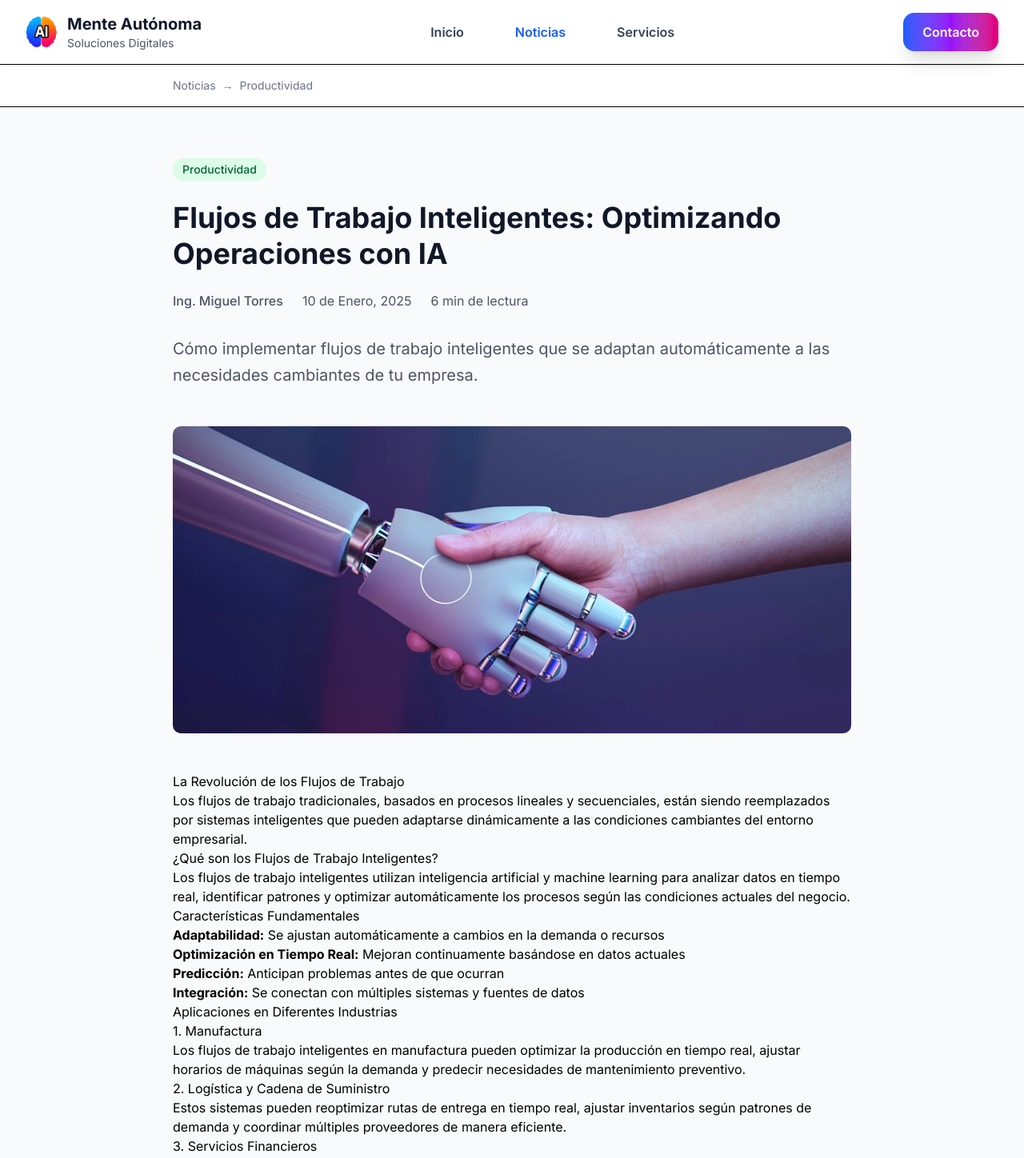
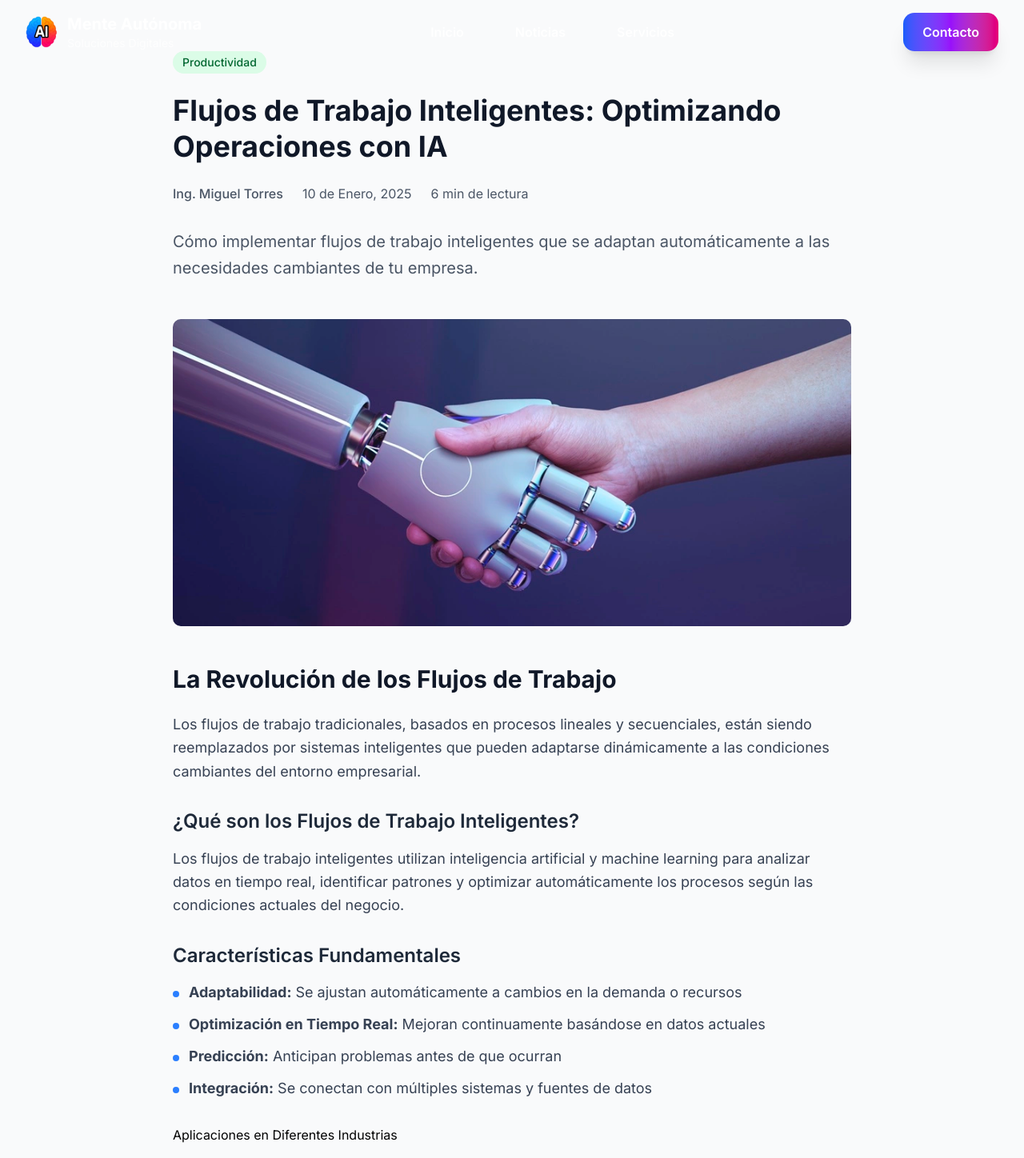
Before and after one commit to ahumada985/mente-autonoma-web, a Next.js app: page /noticias/flujos-de-trabajo-inteligentes in a window 1280 px wide. Shown: the top 1448 px of the page at 80% size. Built offline with nearby package versions, Linux system fonts and the light colour scheme; no server answers.

Commit message:
v2.7 OK FALTA CREAR DEMO AJUSTAR HEADER SRICKY

```diff
--- a/src/app/contacto/page.jsx
+++ b/src/app/contacto/page.jsx
@@ -65,12 +65,11 @@ export default function Contacto() {
               </Link>
             </nav>
 
-            <div className="flex items-center space-x-4">
-              <Link href="/contacto" className={`px-4 py-2 rounded-lg font-semibold transition-all duration-300 transform hover:scale-105 ${
-                isHeaderSticky
-                  ? 'text-blue-600'
-                  : 'text-white'
-              }`}>
+           <div className="flex items-center space-x-4">
+              <Link
+                href="/contacto"
+                className="bg-gradient-to-r from-blue-600 via-purple-600 to-pink-600 hover:from-blue-700 hover:via-purple-700 hover:to-pink-700 text-white px-6 py-3 rounded-xl font-semibold transition-all duration-300 transform hover:scale-105 shadow-xl border-0 backdrop-blur-sm"
+              >
                 Contacto
               </Link>
             </div>
@@ -213,7 +212,7 @@ export default function Contacto() {
           </p>
           <button
             onClick={() => setIsContactModalOpen(true)}
-            className="bg-white text-gray-900 px-8 py-4 rounded-xl font-bold text-lg hover:bg-gray-100 transition-all duration-300 transform hover:scale-105 shadow-lg"
+            className="bg-gradient-to-r from-blue-600 via-purple-600 to-pink-600 hover:from-blue-700 hover:via-purple-700 hover:to-pink-700 text-white px-8 py-4 rounded-xl font-bold text-lg transition-all duration-300 transform hover:scale-105 shadow-xl border-0 backdrop-blur-sm"
           >
             🚀 Iniciar Proyecto
           </button>
--- a/src/app/noticias/automatizacion-inteligente-avanzada/page.tsx
+++ b/src/app/noticias/automatizacion-inteligente-avanzada/page.tsx
@@ -2,32 +2,49 @@
 
 import Footer from '@/components/Footer';
 import Link from 'next/link';
+import { useState, useEffect } from 'react';
 
 export default function NoticiaAutomatizacion() {
+  const [isHeaderSticky, setIsHeaderSticky] = useState(false);
+
+  useEffect(() => {
+    const handleScroll = () => {
+      const scrollPosition = window.scrollY;
+      setIsHeaderSticky(scrollPosition > 100);
+    };
+
+    window.addEventListener('scroll', handleScroll);
+    return () => window.removeEventListener('scroll', handleScroll);
+  }, []);
+
   return (
     <div className="min-h-screen bg-gray-50">
       {/* Header especial para páginas legales */}
-      <header className="bg-white border-b border-gray-200 sticky top-0 z-50 shadow-sm">
+      <header className={`fixed top-0 left-0 right-0 z-50 transition-all duration-300 ${
+        isHeaderSticky
+          ? 'bg-white border-b border-gray-200 shadow-sm'
+          : 'bg-transparent'
+      }`}>
         <div className="max-w-7xl mx-auto px-4 sm:px-6 lg:px-8">
           <div className="flex justify-between items-center h-20">
             {/* Logo */}
             <Link href="/" className="flex items-center space-x-3 group">
               <img src="/logo_final.png" alt="Mente Autónoma" className="w-10 h-10 object-contain" />
               <div>
-                <h1 className="text-xl font-bold text-gray-900">Mente Autónoma</h1>
-                <p className="text-sm text-gray-600">Soluciones Digitales</p>
+                <h1 className={`text-xl font-bold ${isHeaderSticky ? 'text-gray-900' : 'text-white'}`}>Mente Autónoma</h1>
+                <p className={`text-sm ${isHeaderSticky ? 'text-gray-600' : 'text-white/80'}`}>Soluciones Digitales</p>
               </div>
             </Link>
 
             {/* Menu */}
             <nav className="hidden md:flex space-x-8">
-              <Link href="/" className="text-gray-700 hover:text-blue-600 px-4 py-2 rounded-lg font-semibold transition-all duration-300 transform hover:scale-105">
+              <Link href="/" className={`${isHeaderSticky ? 'text-gray-700 hover:text-blue-600' : 'text-white/90 hover:text-white'} px-4 py-2 rounded-lg font-semibold transition-all duration-300 transform hover:scale-105`}>
                 Inicio
               </Link>
-              <Link href="/noticias" className="text-blue-600 px-4 py-2 rounded-lg font-semibold transition-all duration-300 transform hover:scale-105">
+              <Link href="/noticias" className={`${isHeaderSticky ? 'text-blue-600' : 'text-white'} px-4 py-2 rounded-lg font-semibold transition-all duration-300 transform hover:scale-105`}>
                 Noticias
               </Link>
-              <Link href="/servicios-desarrollo-web" className="text-gray-700 hover:text-blue-600 px-4 py-2 rounded-lg font-semibold transition-all duration-300 transform hover:scale-105">
+              <Link href="/servicios-desarrollo-web" className={`${isHeaderSticky ? 'text-gray-700 hover:text-blue-600' : 'text-white/90 hover:text-white'} px-4 py-2 rounded-lg font-semibold transition-all duration-300 transform hover:scale-105`}>
                 Servicios
               </Link>
             </nav>
@@ -45,16 +62,7 @@ export default function NoticiaAutomatizacion() {
         </div>
       </header>
 
-      {/* Breadcrumb */}
-      <nav className="bg-white border-b border-gray-200">
-        <div className="max-w-4xl mx-auto px-6 py-4">
-          <div className="flex items-center space-x-2 text-sm text-gray-500">
-            <Link href="/noticias" className="hover:text-blue-600">Noticias</Link>
-            <span>→</span>
-            <span>Automatización</span>
-          </div>
-        </div>
-      </nav>
+
 
       {/* Artículo Principal */}
       <article className="py-16">
@@ -99,32 +107,50 @@ export default function NoticiaAutomatizacion() {
           </div>
 
           {/* Contenido del Artículo */}
-          <div className="prose prose-lg max-w-none">
-            <h2>La Revolución de la Automatización Empresarial</h2>
+          <div className="prose prose-lg max-w-none space-y-8">
+            <div>
+              <h2 className="text-3xl font-bold text-gray-900 mb-6">La Revolución de la Automatización Empresarial</h2>
 
-            <p>
+              <p className="text-lg text-gray-700 leading-relaxed mb-6">
                 En la era digital actual, la automatización inteligente se ha convertido en un pilar fundamental
                 para la competitividad empresarial. Las organizaciones que implementan soluciones de IA avanzadas
                 están experimentando transformaciones radicales en sus operaciones diarias.
               </p>
+            </div>
 
-            <h3>¿Qué es la Automatización Inteligente?</h3>
+            <div>
+              <h3 className="text-2xl font-semibold text-gray-800 mb-4">¿Qué es la Automatización Inteligente?</h3>
 
-            <p>
+              <p className="text-lg text-gray-700 leading-relaxed mb-6">
                 La automatización inteligente combina tecnologías de automatización robótica de procesos (RPA)
                 con capacidades de inteligencia artificial y machine learning. Esta sinergia permite que los
                 sistemas no solo ejecuten tareas repetitivas, sino que también aprendan, se adapten y tomen
                 decisiones inteligentes en tiempo real.
               </p>
+            </div>
 
-            <h3>Beneficios Cuantificables</h3>
+            <div>
+              <h3 className="text-2xl font-semibold text-gray-800 mb-4">Beneficios Cuantificables</h3>
 
-            <ul>
-              <li><strong>Productividad:</strong> Incremento del 40% en la eficiencia operativa</li>
-              <li><strong>Precisión:</strong> Reducción del 60% en errores operativos</li>
-              <li><strong>Costos:</strong> Ahorro del 30% en gastos operativos</li>
-              <li><strong>Escalabilidad:</strong> Capacidad de manejar volúmenes 10x mayores</li>
+              <ul className="space-y-3 mb-6">
+                <li className="flex items-start space-x-3">
+                  <span className="w-2 h-2 bg-blue-500 rounded-full mt-3 flex-shrink-0"></span>
+                  <span className="text-lg text-gray-700"><strong>Productividad:</strong> Incremento del 40% en la eficiencia operativa</span>
+                </li>
+                <li className="flex items-start space-x-3">
+                  <span className="w-2 h-2 bg-blue-500 rounded-full mt-3 flex-shrink-0"></span>
+                  <span className="text-lg text-gray-700"><strong>Precisión:</strong> Reducción del 60% en errores operativos</span>
+                </li>
+                <li className="flex items-start space-x-3">
+                  <span className="w-2 h-2 bg-blue-500 rounded-full mt-3 flex-shrink-0"></span>
+                  <span className="text-lg text-gray-700"><strong>Costos:</strong> Ahorro del 30% en gastos operativos</span>
+                </li>
+                <li className="flex items-start space-x-3">
+                  <span className="w-2 h-2 bg-blue-500 rounded-full mt-3 flex-shrink-0"></span>
+                  <span className="text-lg text-gray-700"><strong>Escalabilidad:</strong> Capacidad de manejar volúmenes 10x mayores</span>
+                </li>
               </ul>
+            </div>
 
             <h3>Casos de Uso Principales</h3>
 
--- a/src/app/noticias/flujos-de-trabajo-inteligentes/page.tsx
+++ b/src/app/noticias/flujos-de-trabajo-inteligentes/page.tsx
@@ -2,32 +2,49 @@
 
 import Footer from '@/components/Footer';
 import Link from 'next/link';
+import { useState, useEffect } from 'react';
 
 export default function NoticiaFlujosTrabajo() {
+  const [isHeaderSticky, setIsHeaderSticky] = useState(false);
+
+  useEffect(() => {
+    const handleScroll = () => {
+      const scrollPosition = window.scrollY;
+      setIsHeaderSticky(scrollPosition > 100);
+    };
+
+    window.addEventListener('scroll', handleScroll);
+    return () => window.removeEventListener('scroll', handleScroll);
+  }, []);
+
   return (
     <div className="min-h-screen bg-gray-50">
       {/* Header especial para páginas legales */}
-      <header className="bg-white border-b border-gray-200 sticky top-0 z-50 shadow-sm">
+      <header className={`fixed top-0 left-0 right-0 z-50 transition-all duration-300 ${
+        isHeaderSticky
+          ? 'bg-white border-b border-gray-200 shadow-sm'
+          : 'bg-transparent'
+      }`}>
         <div className="max-w-7xl mx-auto px-4 sm:px-6 lg:px-8">
           <div className="flex justify-between items-center h-20">
             {/* Logo */}
             <Link href="/" className="flex items-center space-x-3 group">
               <img src="/logo_final.png" alt="Mente Autónoma" className="w-10 h-10 object-contain" />
               <div>
-                <h1 className="text-xl font-bold text-gray-900">Mente Autónoma</h1>
-                <p className="text-sm text-gray-600">Soluciones Digitales</p>
+                <h1 className={`text-xl font-bold ${isHeaderSticky ? 'text-gray-900' : 'text-white'}`}>Mente Autónoma</h1>
+                <p className={`text-sm ${isHeaderSticky ? 'text-gray-600' : 'text-white/80'}`}>Soluciones Digitales</p>
               </div>
             </Link>
 
             {/* Menu */}
             <nav className="hidden md:flex space-x-8">
-              <Link href="/" className="text-gray-700 hover:text-blue-600 px-4 py-2 rounded-lg font-semibold transition-all duration-300 transform hover:scale-105">
+              <Link href="/" className={`${isHeaderSticky ? 'text-gray-700 hover:text-blue-600' : 'text-white/90 hover:text-white'} px-4 py-2 rounded-lg font-semibold transition-all duration-300 transform hover:scale-105`}>
                 Inicio
               </Link>
-              <Link href="/noticias" className="text-blue-600 px-4 py-2 rounded-lg font-semibold transition-all duration-300 transform hover:scale-105">
+              <Link href="/noticias" className={`${isHeaderSticky ? 'text-blue-600' : 'text-white'} px-4 py-2 rounded-lg font-semibold transition-all duration-300 transform hover:scale-105`}>
                 Noticias
               </Link>
-              <Link href="/servicios-desarrollo-web" className="text-gray-700 hover:text-blue-600 px-4 py-2 rounded-lg font-semibold transition-all duration-300 transform hover:scale-105">
+              <Link href="/servicios-desarrollo-web" className={`${isHeaderSticky ? 'text-gray-700 hover:text-blue-600' : 'text-white/90 hover:text-white'} px-4 py-2 rounded-lg font-semibold transition-all duration-300 transform hover:scale-105`}>
                 Servicios
               </Link>
             </nav>
@@ -45,16 +62,7 @@ export default function NoticiaFlujosTrabajo() {
         </div>
       </header>
 
-      {/* Breadcrumb */}
-      <nav className="bg-white border-b border-gray-200">
-        <div className="max-w-4xl mx-auto px-6 py-4">
-          <div className="flex items-center space-x-2 text-sm text-gray-500">
-            <Link href="/noticias" className="hover:text-blue-600">Noticias</Link>
-            <span>→</span>
-            <span>Productividad</span>
-          </div>
-        </div>
-      </nav>
+
 
       {/* Artículo Principal */}
       <article className="py-16">
@@ -99,31 +107,49 @@ export default function NoticiaFlujosTrabajo() {
           </div>
 
           {/* Contenido del Artículo */}
-          <div className="prose prose-lg max-w-none">
-            <h2>La Revolución de los Flujos de Trabajo</h2>
+          <div className="prose prose-lg max-w-none space-y-8">
+            <div>
+              <h2 className="text-3xl font-bold text-gray-900 mb-6">La Revolución de los Flujos de Trabajo</h2>
 
-            <p>
+              <p className="text-lg text-gray-700 leading-relaxed mb-6">
                 Los flujos de trabajo tradicionales, basados en procesos lineales y secuenciales,
                 están siendo reemplazados por sistemas inteligentes que pueden adaptarse dinámicamente
                 a las condiciones cambiantes del entorno empresarial.
               </p>
+            </div>
 
-            <h3>¿Qué son los Flujos de Trabajo Inteligentes?</h3>
+            <div>
+              <h3 className="text-2xl font-semibold text-gray-800 mb-4">¿Qué son los Flujos de Trabajo Inteligentes?</h3>
 
-            <p>
+              <p className="text-lg text-gray-700 leading-relaxed mb-6">
                 Los flujos de trabajo inteligentes utilizan inteligencia artificial y machine learning
                 para analizar datos en tiempo real, identificar patrones y optimizar automáticamente
                 los procesos según las condiciones actuales del negocio.
               </p>
+            </div>
 
-            <h3>Características Fundamentales</h3>
+            <div>
+              <h3 className="text-2xl font-semibold text-gray-800 mb-4">Características Fundamentales</h3>
 
-            <ul>
-              <li><strong>Adaptabilidad:</strong> Se ajustan automáticamente a cambios en la demanda o recursos</li>
-              <li><strong>Optimización en Tiempo Real:</strong> Mejoran continuamente basándose en datos actuales</li>
-              <li><strong>Predicción:</strong> Anticipan problemas antes de que ocurran</li>
-              <li><strong>Integración:</strong> Se conectan con múltiples sistemas y fuentes de datos</li>
+              <ul className="space-y-3 mb-6">
+                <li className="flex items-start space-x-3">
+                  <span className="w-2 h-2 bg-blue-500 rounded-full mt-3 flex-shrink-0"></span>
+                  <span className="text-lg text-gray-700"><strong>Adaptabilidad:</strong> Se ajustan automáticamente a cambios en la demanda o recursos</span>
+                </li>
+                <li className="flex items-start space-x-3">
+                  <span className="w-2 h-2 bg-blue-500 rounded-full mt-3 flex-shrink-0"></span>
+                  <span className="text-lg text-gray-700"><strong>Optimización en Tiempo Real:</strong> Mejoran continuamente basándose en datos actuales</span>
+                </li>
+                <li className="flex items-start space-x-3">
+                  <span className="w-2 h-2 bg-blue-500 rounded-full mt-3 flex-shrink-0"></span>
+                  <span className="text-lg text-gray-700"><strong>Predicción:</strong> Anticipan problemas antes de que ocurran</span>
+                </li>
+                <li className="flex items-start space-x-3">
+                  <span className="w-2 h-2 bg-blue-500 rounded-full mt-3 flex-shrink-0"></span>
+                  <span className="text-lg text-gray-700"><strong>Integración:</strong> Se conectan con múltiples sistemas y fuentes de datos</span>
+                </li>
               </ul>
+            </div>
 
             <h3>Aplicaciones en Diferentes Industrias</h3>
 
--- a/src/app/servicios-desarrollo-web/page.tsx
+++ b/src/app/servicios-desarrollo-web/page.tsx
@@ -1,6 +1,6 @@
 'use client';
 
-import { useState } from 'react';
+import { useState, useEffect }  from 'react';
 import Link from 'next/link';
 import Header from '@/components/Header';
 import Footer from '@/components/Footer';
@@ -12,6 +12,7 @@ export default function ServiciosDesarrolloWeb() {
   const [selectedPlan, setSelectedPlan] = useState<string | null>(null);
   const [showQuoteForm, setShowQuoteForm] = useState(false);
   const [isContactModalOpen, setIsContactModalOpen] = useState(false);
+  const [isHeaderSticky, setIsHeaderSticky] = useState(false);
 
   const plans = {
     wordpress: [
@@ -243,43 +244,53 @@ export default function ServiciosDesarrolloWeb() {
   return (
     <div className="min-h-screen bg-white">
       {/* Header Personalizado para Servicios */}
-      <header className="bg-white border-b border-gray-200 sticky top-0 z-50 shadow-sm">
+
+      {/* Header con transparencia dinámica */}
+      <header className={`fixed top-0 left-0 right-0 z-50 transition-all duration-300 ${
+        isHeaderSticky
+          ? 'bg-white border-b border-gray-200 shadow-sm'
+          : 'bg-WHITE'
+      }`}>
         <div className="max-w-7xl mx-auto px-4 sm:px-6 lg:px-8">
           <div className="flex justify-between items-center h-20">
-            {/* Logo */}
             <Link href="/" className="flex items-center space-x-3 group">
-              <Image
-                src="/logo_final.png"
-                alt="Mente Autónoma"
-                width={40}
-                height={40}
-                className="object-contain group-hover:scale-110 transition-transform duration-300"
-              />
+              <img src="/logo_final.png" alt="Mente Autónoma" className="w-10 h-10 object-contain group-hover:scale-110 transition-transform duration-300" />
               <div>
-                <h1 className="text-xl font-bold text-gray-900">Mente Autónoma</h1>
-                <p className="text-sm text-gray-600">Soluciones Digitales</p>
+                <h1 className={`text-xl font-bold transition-colors duration-300 ${
+                  isHeaderSticky ? 'text-gray-900' : 'text-white'
+                }`}>Mente Autónoma</h1>
+                <p className={`text-sm transition-colors duration-300 ${
+                  isHeaderSticky ? 'text-gray-600' : 'text-white/80'
+                }`}>Soluciones Digitales</p>
               </div>
             </Link>
 
-            {/* Menu */}
             <nav className="hidden md:flex space-x-8">
-              <Link href="/" className="text-gray-700 hover:text-blue-600 px-4 py-2 rounded-lg font-semibold transition-all duration-300 transform hover:scale-105">
+              <Link href="/" className={`px-4 py-2 rounded-lg font-semibold transition-all duration-300 transform hover:scale-105 ${
+                isHeaderSticky
+                  ? 'text-gray-700 hover:text-blue-600'
+                  : 'text-white/90 hover:text-white'
+              }`}>
                 Inicio
               </Link>
-              <Link href="/servicios-desarrollo-web" className="text-blue-600 border-b-2 border-blue-600 px-4 py-2 rounded-lg font-semibold transition-all duration-300">
+              <Link href="/servicios-desarrollo-web" className={`px-4 py-2 rounded-lg font-semibold transition-all duration-300 transform hover:scale-105 ${
+                isHeaderSticky
+                  ? 'text-gray-700 hover:text-blue-600'
+                  : 'text-white/90 hover:text-white'
+              }`}>
                 Servicios
               </Link>
-              <Link href="/noticias" className="text-gray-700 hover:text-blue-600 px-4 py-2 rounded-lg font-semibold transition-all duration-300 transform hover:scale-105">
+              <Link href="/noticias" className={`px-4 py-2 rounded-lg font-semibold transition-all duration-300 transform hover:scale-105 ${
+                isHeaderSticky
+                  ? 'text-gray-700 hover:text-blue-600'
+                  : 'text-white/90 hover:text-white'
+              }`}>
                 Noticias
               </Link>
             </nav>
 
-            {/* CTA Button */}
             <div className="flex items-center space-x-4">
-              <Link
-                href="/contacto"
-                className="bg-gradient-to-r from-blue-600 via-purple-600 to-pink-600 hover:from-blue-700 hover:via-purple-700 hover:to-pink-700 text-white px-6 py-3 rounded-xl font-semibold transition-all duration-300 transform hover:scale-105 shadow-xl border-0 backdrop-blur-sm"
-              >
+              <Link href="/contacto" className="bg-gradient-to-r from-blue-600 via-purple-600 to-pink-600 hover:from-blue-700 hover:via-purple-700 hover:to-pink-700 text-white px-6 py-3 rounded-xl font-semibold transition-all duration-300 transform hover:scale-105 shadow-xl border-0 backdrop-blur-sm">
                 Contacto
               </Link>
             </div>
```
Also changed, not shown: src/app/cookies/page.tsx (+14 -3 lines), src/app/privacidad/page.tsx (+14 -3 lines), src/app/terminos/page.tsx (+14 -3 lines). Lines whose indentation alone changed are shown as unchanged.
